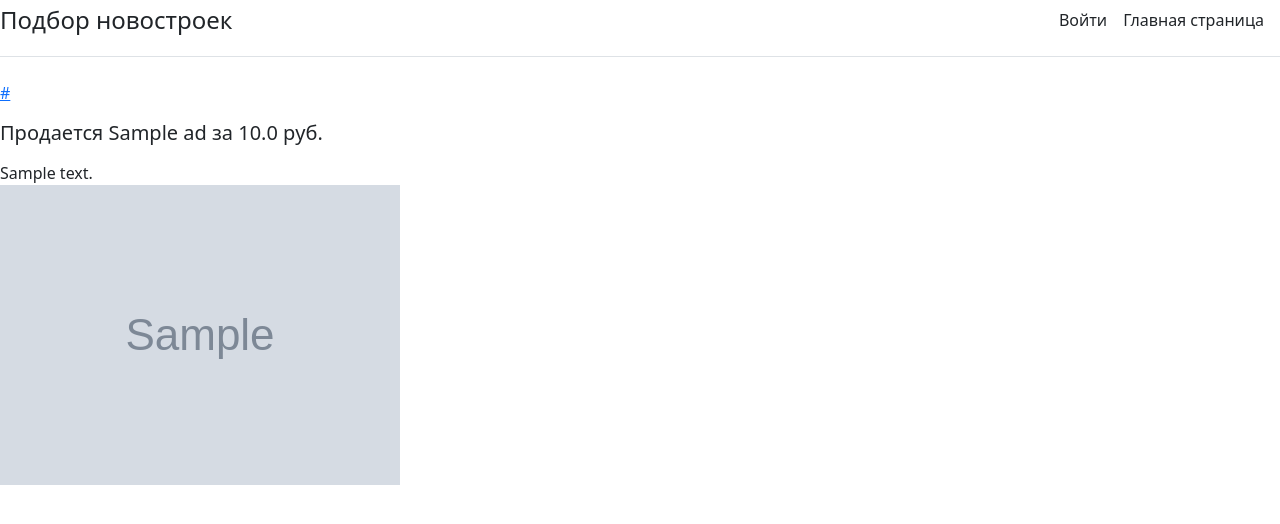
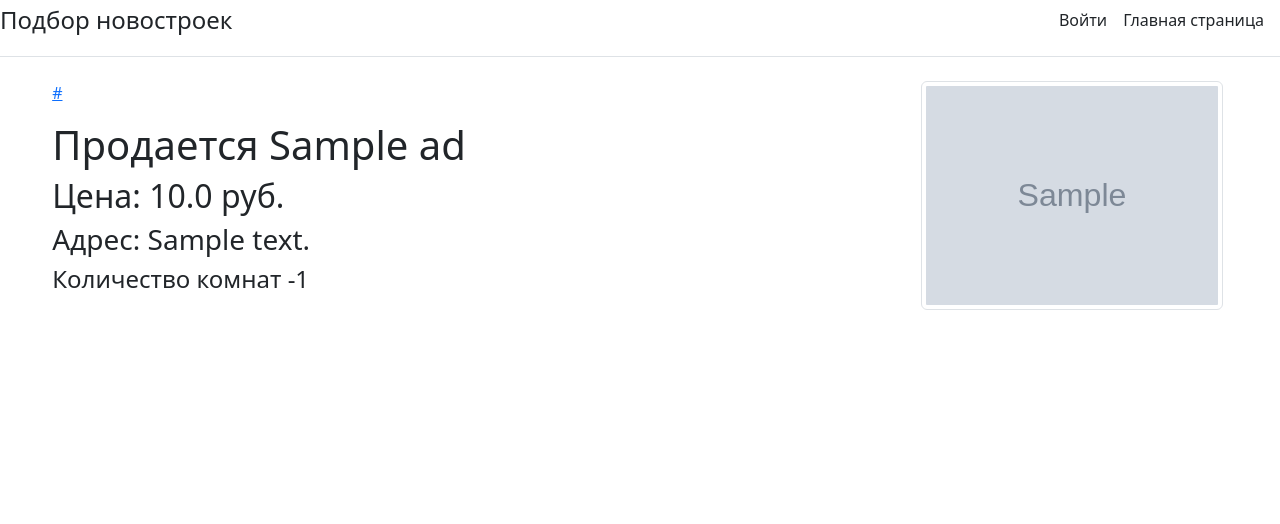
Before and after one commit to BeStrong1998/Web_projects, a Flask app: page /flat/1 in a window 1280 px wide. Shown: the top 524 px of the page. Run offline with Flask 3, Linux system fonts and the light colour scheme; tables that the repository leaves empty hold one stand-in row (values such as "Sample post"); grey boxes marked "Sample" are stand-in pictures.

Commit message:
доработал html одного обялвения

```diff
--- a/webapp/static/style.css
+++ b/webapp/static/style.css
@@ -1,6 +1,8 @@
-.news-content img {
-    max-width: 100%;
+.news-content {
+    margin-right: 0%; /* Отступ справа */
+    margin-left: 4%; /* Отступ слева */
 }
+
 .col-8 img {
     max-width: 70%;
 }
--- a/webapp/templates/single_flat.html
+++ b/webapp/templates/single_flat.html
@@ -3,16 +3,16 @@
 {% block content %}
     <div class="row">
         <div class="col-8 news-content">
-           <a href = {{ flat.url }}>{{ flat.url }}</a>
             <p align="left">
-            <h5>Продается {{ flat.title|safe }}
-                за {{ flat.price|safe }} руб.
+            <a href = {{ flat.url }}>{{ flat.url }}</a>
+                <h1>Продается {{ flat.title }} </h1>
+                <h2>Цена: {{ flat.price }} руб. </h2>
+                <h3>Адрес: {{ flat.address }}</h3>
+                <h4>Количество комнат -{{ flat.number_of_rooms }}</h4>
             </p>
-            </h5>
-            {{ flat.address|safe }}
         </div>
-        <div class="col-8">
-            <h1><img src={{ flat.photos }}></h1>
+        <div class="col-3 photo-content">
+            <img src={{ flat.photos }} class="img-thumbnail" alt="...">
         </div>
     </div>
 {% endblock %}
```
